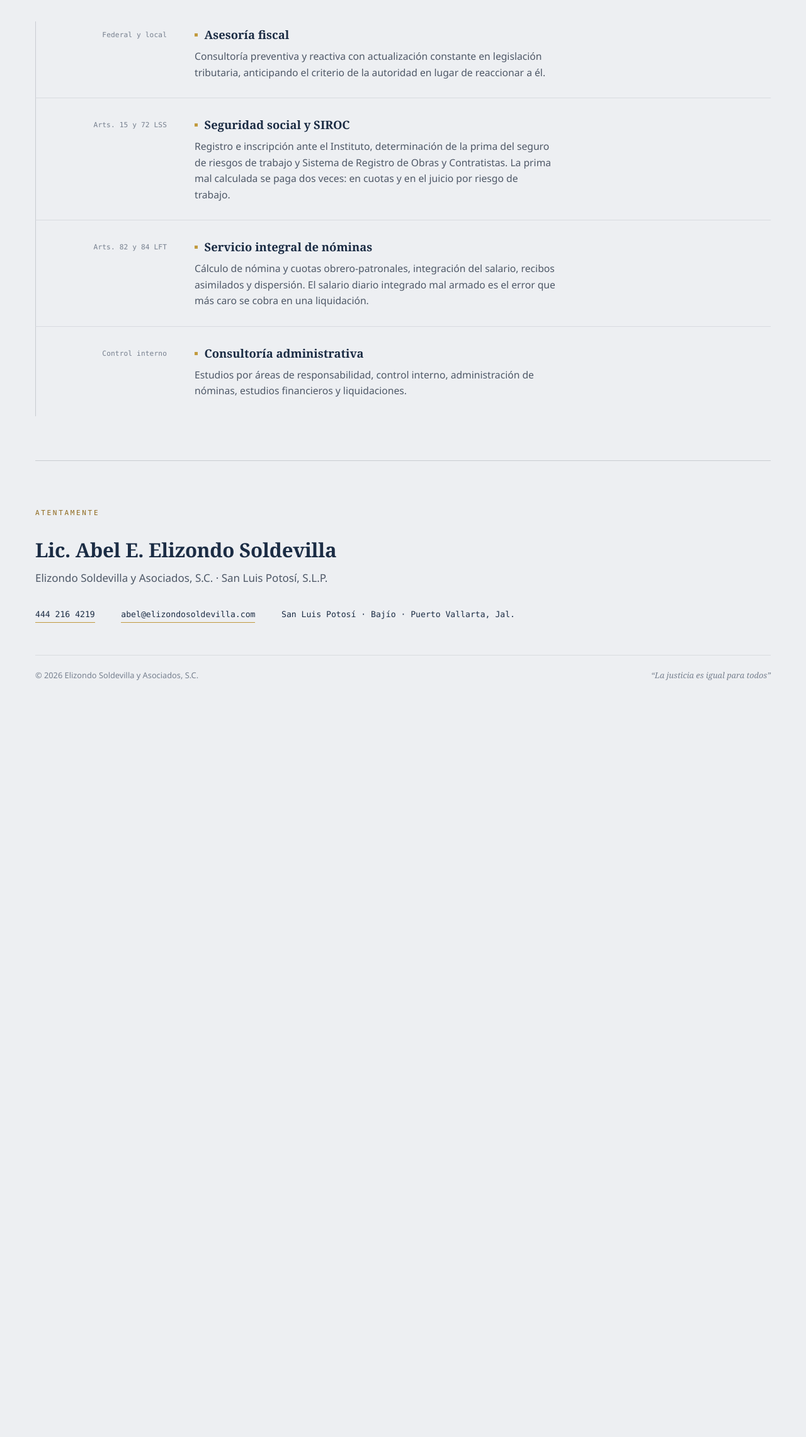
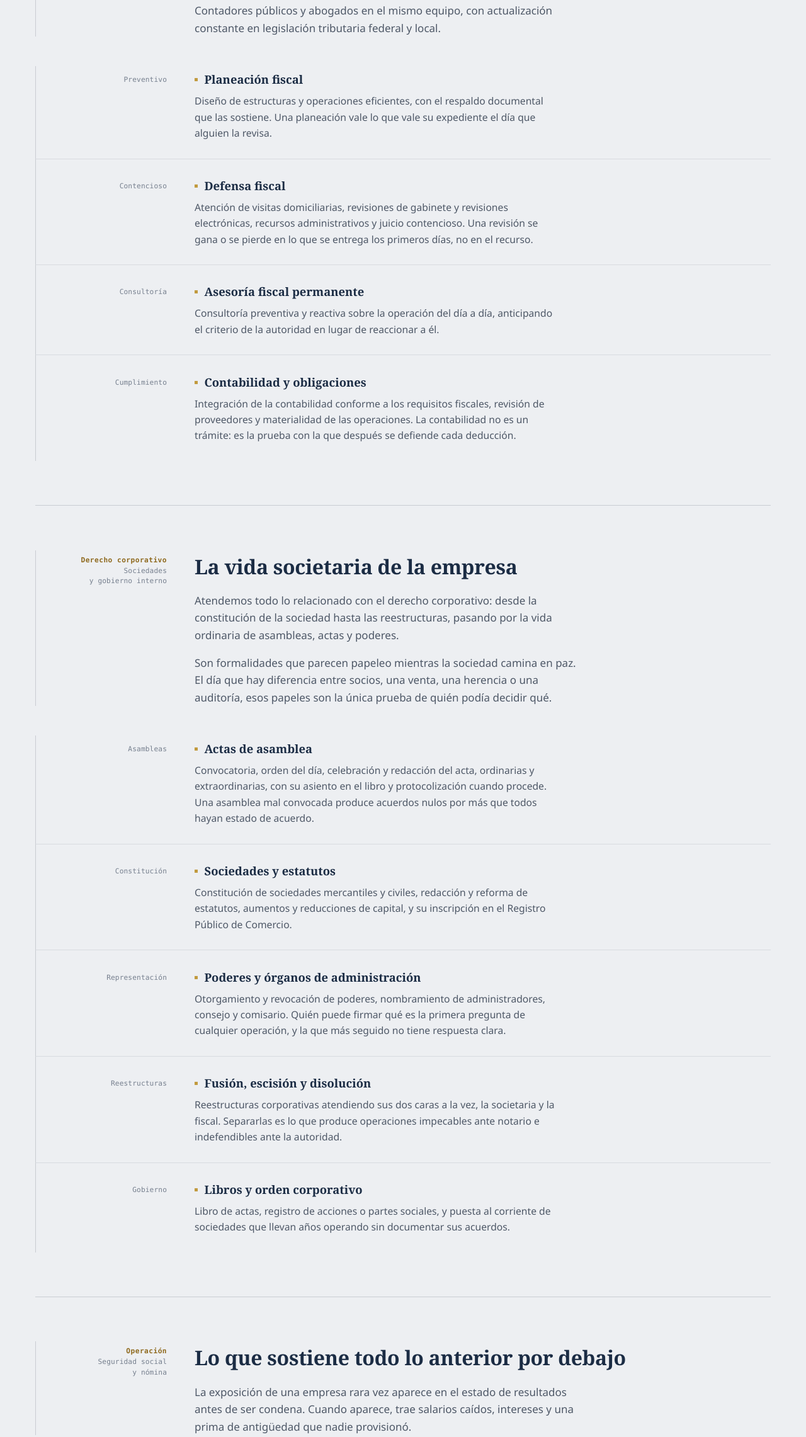
Before and after one commit to eltor8-code/sitio-elizondosoldevilla, a plain HTML site: page index.html in a window 1280 px wide. Shown: the part 2960-5242 px from the top of the page at 63% size. Before the commit the page ends 4131 px from the top, so only its background shows below. Drawn offline with Linux system fonts and the light colour scheme.

Commit message:
Agrega las practicas fiscal y corporativa
Dos secciones nuevas que el sitio no tenia y que el despacho si atiende:
planeacion y defensa fiscal, y derecho corporativo (asambleas, actas,
estatutos, poderes y reestructuras).

Por indicacion de Abel van sin cita de articulos: el margen lleva
etiquetas descriptivas en lugar de preceptos. La seccion laboral
conserva las suyas.

El bloque de seguridad social y nomina se separa como "Operacion".

Co-Authored-By: Claude Opus 5 <noreply@anthropic.com>

```diff
--- a/index.html
+++ b/index.html
@@ -427,9 +427,111 @@
 
   <section class="seccion">
     <div class="instrumento">
-      <div class="marginal"><b>Fiscal y operaci&oacute;n</b>Ley del Seguro Social<br>Legislaci&oacute;n tributaria</div>
+      <div class="marginal"><b>Pr&aacute;ctica fiscal</b>Preventiva<br>y contenciosa</div>
       <div class="cuerpo">
-        <h2 class="seccion-tit">Lo que sostiene el frente laboral por debajo</h2>
+        <h2 class="seccion-tit">Planeaci&oacute;n y defensa fiscal</h2>
+        <p class="intro">Somos especialistas en planeaci&oacute;n fiscal y en la defensa de la empresa frente a la autoridad. Dos caras del mismo trabajo: estructurar bien desde el principio, y sostenerlo cuando llega la revisi&oacute;n.</p>
+        <p class="intro">Contadores p&uacute;blicos y abogados en el mismo equipo, con actualizaci&oacute;n constante en legislaci&oacute;n tributaria federal y local.</p>
+      </div>
+    </div>
+
+    <div class="clausulas">
+
+      <div class="instrumento clausula">
+        <div class="marginal">Preventivo</div>
+        <div class="cuerpo">
+          <h3>Planeaci&oacute;n fiscal</h3>
+          <p>Dise&ntilde;o de estructuras y operaciones eficientes, con el respaldo documental que las sostiene. Una planeaci&oacute;n vale lo que vale su expediente el d&iacute;a que alguien la revisa.</p>
+        </div>
+      </div>
+
+      <div class="instrumento clausula">
+        <div class="marginal">Contencioso</div>
+        <div class="cuerpo">
+          <h3>Defensa fiscal</h3>
+          <p>Atenci&oacute;n de visitas domiciliarias, revisiones de gabinete y revisiones electr&oacute;nicas, recursos administrativos y juicio contencioso. Una revisi&oacute;n se gana o se pierde en lo que se entrega los primeros d&iacute;as, no en el recurso.</p>
+        </div>
+      </div>
+
+      <div class="instrumento clausula">
+        <div class="marginal">Consultor&iacute;a</div>
+        <div class="cuerpo">
+          <h3>Asesor&iacute;a fiscal permanente</h3>
+          <p>Consultor&iacute;a preventiva y reactiva sobre la operaci&oacute;n del d&iacute;a a d&iacute;a, anticipando el criterio de la autoridad en lugar de reaccionar a &eacute;l.</p>
+        </div>
+      </div>
+
+      <div class="instrumento clausula">
+        <div class="marginal">Cumplimiento</div>
+        <div class="cuerpo">
+          <h3>Contabilidad y obligaciones</h3>
+          <p>Integraci&oacute;n de la contabilidad conforme a los requisitos fiscales, revisi&oacute;n de proveedores y materialidad de las operaciones. La contabilidad no es un tr&aacute;mite: es la prueba con la que despu&eacute;s se defiende cada deducci&oacute;n.</p>
+        </div>
+      </div>
+
+    </div>
+  </section>
+
+  <section class="seccion">
+    <div class="instrumento">
+      <div class="marginal"><b>Derecho corporativo</b>Sociedades<br>y gobierno interno</div>
+      <div class="cuerpo">
+        <h2 class="seccion-tit">La vida societaria de la empresa</h2>
+        <p class="intro">Atendemos todo lo relacionado con el derecho corporativo: desde la constituci&oacute;n de la sociedad hasta las reestructuras, pasando por la vida ordinaria de asambleas, actas y poderes.</p>
+        <p class="intro">Son formalidades que parecen papeleo mientras la sociedad camina en paz. El d&iacute;a que hay diferencia entre socios, una venta, una herencia o una auditor&iacute;a, esos papeles son la &uacute;nica prueba de qui&eacute;n pod&iacute;a decidir qu&eacute;.</p>
+      </div>
+    </div>
+
+    <div class="clausulas">
+
+      <div class="instrumento clausula">
+        <div class="marginal">Asambleas</div>
+        <div class="cuerpo">
+          <h3>Actas de asamblea</h3>
+          <p>Convocatoria, orden del d&iacute;a, celebraci&oacute;n y redacci&oacute;n del acta, ordinarias y extraordinarias, con su asiento en el libro y protocolizaci&oacute;n cuando procede. Una asamblea mal convocada produce acuerdos nulos por m&aacute;s que todos hayan estado de acuerdo.</p>
+        </div>
+      </div>
+
+      <div class="instrumento clausula">
+        <div class="marginal">Constituci&oacute;n</div>
+        <div class="cuerpo">
+          <h3>Sociedades y estatutos</h3>
+          <p>Constituci&oacute;n de sociedades mercantiles y civiles, redacci&oacute;n y reforma de estatutos, aumentos y reducciones de capital, y su inscripci&oacute;n en el Registro P&uacute;blico de Comercio.</p>
+        </div>
+      </div>
+
+      <div class="instrumento clausula">
+        <div class="marginal">Representaci&oacute;n</div>
+        <div class="cuerpo">
+          <h3>Poderes y &oacute;rganos de administraci&oacute;n</h3>
+          <p>Otorgamiento y revocaci&oacute;n de poderes, nombramiento de administradores, consejo y comisario. Qui&eacute;n puede firmar qu&eacute; es la primera pregunta de cualquier operaci&oacute;n, y la que m&aacute;s seguido no tiene respuesta clara.</p>
+        </div>
+      </div>
+
+      <div class="instrumento clausula">
+        <div class="marginal">Reestructuras</div>
+        <div class="cuerpo">
+          <h3>Fusi&oacute;n, escisi&oacute;n y disoluci&oacute;n</h3>
+          <p>Reestructuras corporativas atendiendo sus dos caras a la vez, la societaria y la fiscal. Separarlas es lo que produce operaciones impecables ante notario e indefendibles ante la autoridad.</p>
+        </div>
+      </div>
+
+      <div class="instrumento clausula">
+        <div class="marginal">Gobierno</div>
+        <div class="cuerpo">
+          <h3>Libros y orden corporativo</h3>
+          <p>Libro de actas, registro de acciones o partes sociales, y puesta al corriente de sociedades que llevan a&ntilde;os operando sin documentar sus acuerdos.</p>
+        </div>
+      </div>
+
+    </div>
+  </section>
+
+  <section class="seccion">
+    <div class="instrumento">
+      <div class="marginal"><b>Operaci&oacute;n</b>Seguridad social<br>y n&oacute;mina</div>
+      <div class="cuerpo">
+        <h2 class="seccion-tit">Lo que sostiene todo lo anterior por debajo</h2>
         <p class="intro">La exposici&oacute;n de una empresa rara vez aparece en el estado de resultados antes de ser condena. Cuando aparece, trae salarios ca&iacute;dos, intereses y una prima de antig&uuml;edad que nadie provision&oacute;.</p>
       </div>
     </div>
@@ -437,15 +539,7 @@
     <div class="clausulas">
 
       <div class="instrumento clausula">
-        <div class="marginal">Federal y local</div>
-        <div class="cuerpo">
-          <h3>Asesor&iacute;a fiscal</h3>
-          <p>Consultor&iacute;a preventiva y reactiva con actualizaci&oacute;n constante en legislaci&oacute;n tributaria, anticipando el criterio de la autoridad en lugar de reaccionar a &eacute;l.</p>
-        </div>
-      </div>
-
-      <div class="instrumento clausula">
-        <div class="marginal">Arts. 15 y 72 LSS</div>
+        <div class="marginal">IMSS</div>
         <div class="cuerpo">
           <h3>Seguridad social y SIROC</h3>
           <p>Registro e inscripci&oacute;n ante el Instituto, determinaci&oacute;n de la prima del seguro de riesgos de trabajo y Sistema de Registro de Obras y Contratistas. La prima mal calculada se paga dos veces: en cuotas y en el juicio por riesgo de trabajo.</p>
@@ -453,7 +547,7 @@
       </div>
 
       <div class="instrumento clausula">
-        <div class="marginal">Arts. 82 y 84 LFT</div>
+        <div class="marginal">N&oacute;mina</div>
         <div class="cuerpo">
           <h3>Servicio integral de n&oacute;minas</h3>
           <p>C&aacute;lculo de n&oacute;mina y cuotas obrero-patronales, integraci&oacute;n del salario, recibos asimilados y dispersi&oacute;n. El salario diario integrado mal armado es el error que m&aacute;s caro se cobra en una liquidaci&oacute;n.</p>
```
